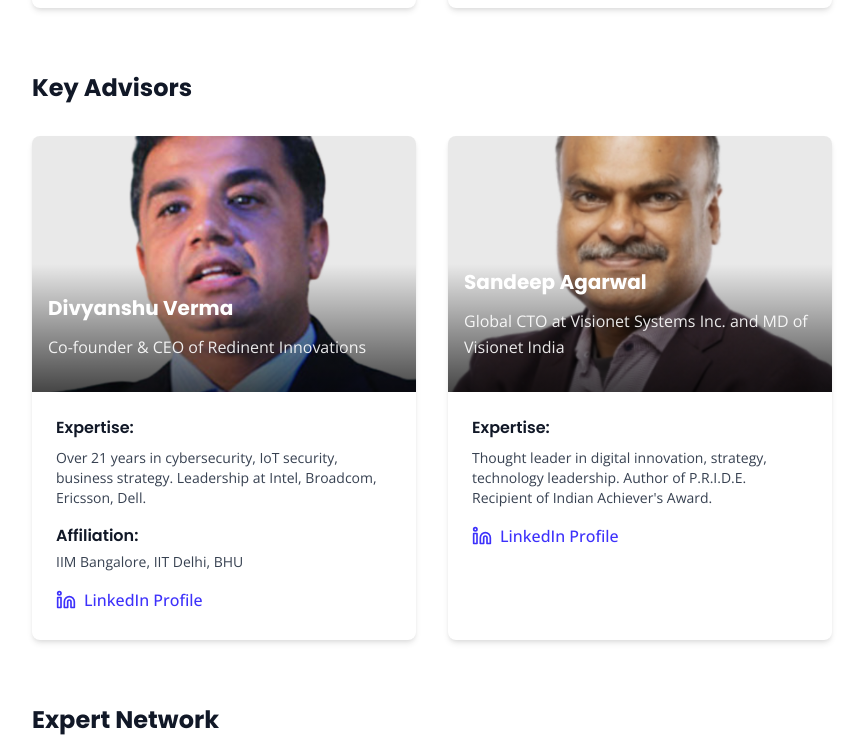
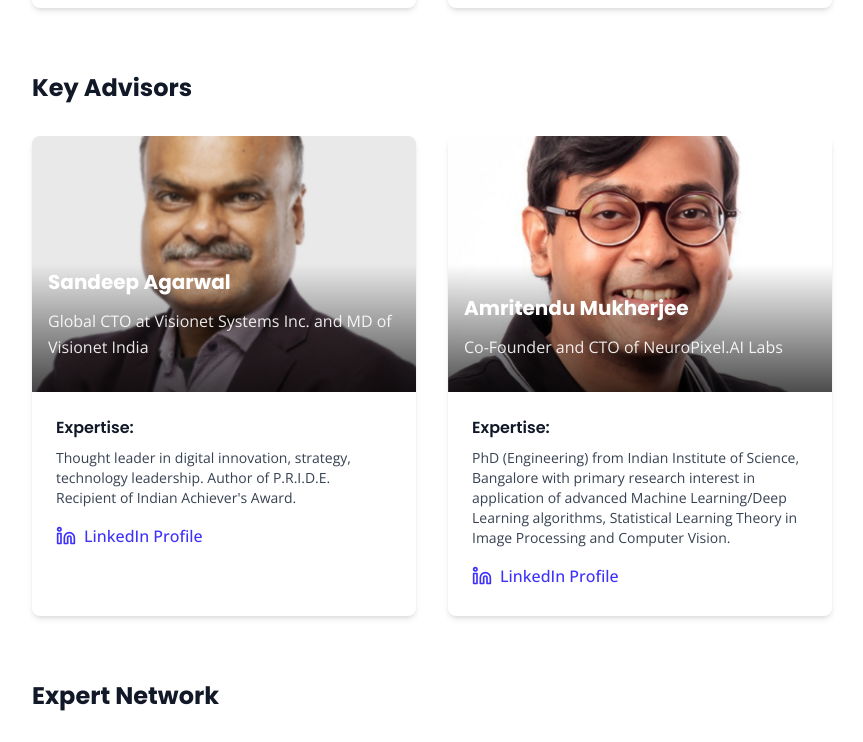
Before and after one commit to tzmanish/turiyaprakalpa, a React (Vite) app: page /about in a window 1280 px wide. Shown: the part 1000-1742 px from the top of the page, without its empty margins (0-863 px from the left). Built offline with nearby package versions, Linux system fonts and the light colour scheme.

Commit message:
added amritendu

```diff
--- a/src/pages/AboutPage.tsx
+++ b/src/pages/AboutPage.tsx
@@ -9,6 +9,7 @@
 import divyanshu from '../../public/people/divyanshu.png';
 import sandeep from '../../public/people/sandeep.png';
 import gaurav from '../../public/people/gaurav.png';
+import amritendu from '../../public/people/amritendu.png';
 import ashish from '../../public/people/ashish.jpeg';
 
 interface TeamMember {
@@ -66,7 +67,7 @@
       expertise: "Over 21 years in cybersecurity, IoT security, business strategy. Leadership at Intel, Broadcom, Ericsson, Dell.",
       affiliation: "IIM Bangalore, IIT Delhi, BHU",
       linkedin: "https://www.linkedin.com/in/divyanshu-verma-6b05732/",
-      type: "advisor",
+      type: "expert",
       image: divyanshu
     },
     {
@@ -76,6 +77,14 @@
       linkedin: "https://www.linkedin.com/in/sandeepbagarwal/",
       type: "advisor",
       image: sandeep
+    },
+    {
+      name: "Amritendu Mukherjee",
+      role: "Co-Founder and CTO of NeuroPixel.AI Labs",
+      expertise: "PhD (Engineering) from Indian Institute of Science, Bangalore with primary research interest in application of advanced Machine Learning/Deep Learning algorithms, Statistical Learning Theory in Image Processing and Computer Vision.",
+      linkedin: "https://www.linkedin.com/in/amritendu-mukherjee/",
+      type: "advisor",
+      image: amritendu
     },
     {
       name: "Gaurav Aggarwal",
```
